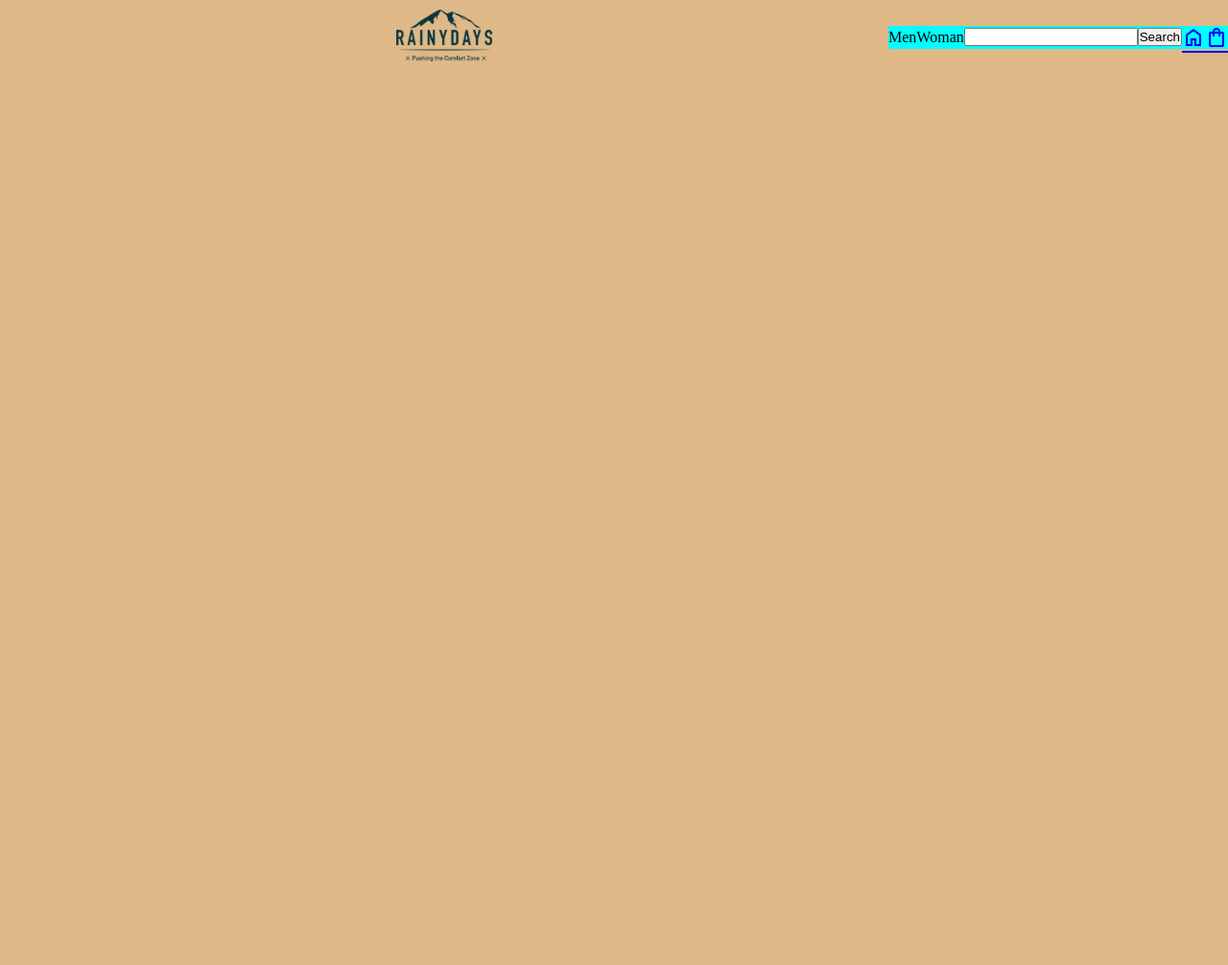
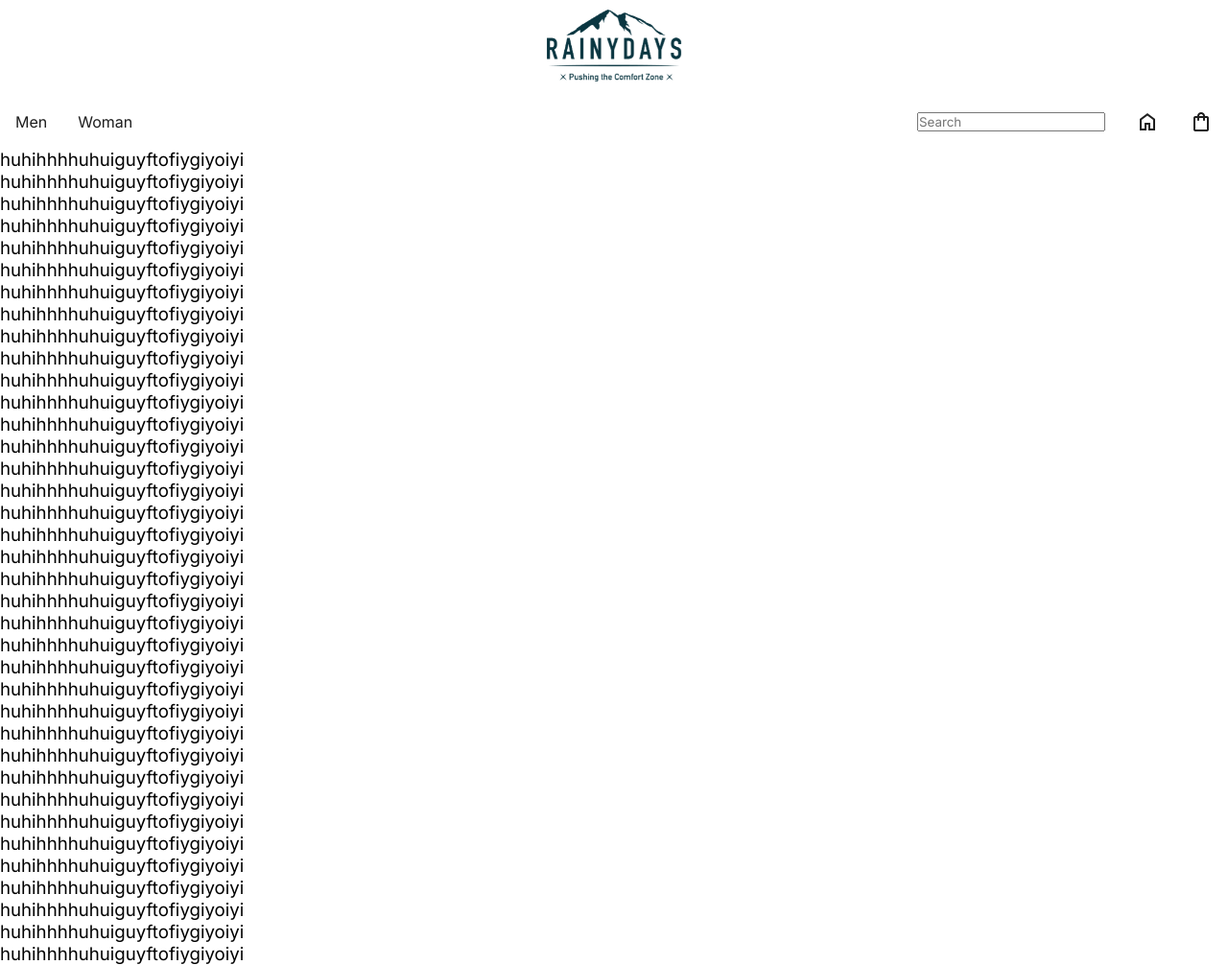
Before and after one commit to adamekholt/html-css-AdamEkholt, a plain HTML site: page index.html in a window 1280 px wide. Shown: the whole page at 96% size. Before the commit the page ends 800 px from the top, so only its background shows below. Drawn offline with nearby package versions, Linux system fonts and the light colour scheme.

Commit message:
made navbar and added pages

```diff
--- a/index.html
+++ b/index.html
@@ -6,29 +6,85 @@
     <title>Homepage</title>
     <link rel="stylesheet" href="./style/style.css"/>
     <link rel="stylesheet" href="https://fonts.googleapis.com/css2?family=Material+Symbols+Outlined" />
+    <link href="https://fonts.googleapis.com/css2?family=Inter:ital,opsz,wght@0,14..32,100..900;1,14..32,100..900&display=swap" rel="stylesheet">
 </head>
 <body>
-    <header class="top_container">
-        <div class="logo">
-            <a href="index.html"><img class="top_header_img" src="./images/RainyDays_Logo.png" alt="RainyDays_Logo" /></a>
+    <header>
+        <div class="nav-container-top">
+            <div class="logo">
+                <a href="index.html"><img class="top_header_img" src="./images/RainyDays_Logo.png" alt="RainyDays_Logo" /></a>
+            </div>
         </div>
-    <header class="nav_container">
-        <a class="men_nav" id="open-overlay-men">Men</a>
-        <a class="woman_nav" id="open-overlay-woman">Woman</a>
-        <input type="search" id="search_input"></input>
-            <button type="submit">Search</button>
-        <a href="index.html" class="material-symbols-outlined">home</a>
-        <a href="cart.html" class="material-symbols-outlined">shopping_bag</a>
+        <div class="nav-container-bottom">
+            <div class="left-nav">
+                <div class="dropdown">
+                    <button class="dropbtn">Men</button>
+                    <div class="dropdown-content">
+                      <a href="#">Link 1</a>
+                      <a href="#">Link 2</a>
+                      <a href="#">Link 3</a>
+                    </div>
+                  </div>
+                <div class="dropdown">
+                    <button class="dropbtn">Woman</button>
+                    <div class="dropdown-content">
+                      <a href="#">Link 1</a>
+                      <a href="#">Link 2</a>
+                      <a href="#">Link 3</a>
+                    </div>
+                </div>
+            </div>
+            <div class="right-nav">
+                <input type="search" class="search-input" placeholder="Search">
+                <a href="index.html" class="material-symbols-outlined">home</a>
+                <a href="cart.html" class="material-symbols-outlined">shopping_bag</a>
+            </div>
+        </div>
+
     </header>
 
 
         </div>
     </header>
-    <main class="container">
-
+    <main>
+        <p>huhihhhhuhuiguyftofiygiyoiyi</p>
+        <p>huhihhhhuhuiguyftofiygiyoiyi</p>
+        <p>huhihhhhuhuiguyftofiygiyoiyi</p>
+        <p>huhihhhhuhuiguyftofiygiyoiyi</p>
+        <p>huhihhhhuhuiguyftofiygiyoiyi</p>
+        <p>huhihhhhuhuiguyftofiygiyoiyi</p>
+        <p>huhihhhhuhuiguyftofiygiyoiyi</p>
+        <p>huhihhhhuhuiguyftofiygiyoiyi</p>
+        <p>huhihhhhuhuiguyftofiygiyoiyi</p>
+        <p>huhihhhhuhuiguyftofiygiyoiyi</p>
+        <p>huhihhhhuhuiguyftofiygiyoiyi</p>
+        <p>huhihhhhuhuiguyftofiygiyoiyi</p>
+        <p>huhihhhhuhuiguyftofiygiyoiyi</p>
+        <p>huhihhhhuhuiguyftofiygiyoiyi</p>
+        <p>huhihhhhuhuiguyftofiygiyoiyi</p>
+        <p>huhihhhhuhuiguyftofiygiyoiyi</p>
+        <p>huhihhhhuhuiguyftofiygiyoiyi</p>
+        <p>huhihhhhuhuiguyftofiygiyoiyi</p>
+        <p>huhihhhhuhuiguyftofiygiyoiyi</p>
+        <p>huhihhhhuhuiguyftofiygiyoiyi</p>
+        <p>huhihhhhuhuiguyftofiygiyoiyi</p>
+        <p>huhihhhhuhuiguyftofiygiyoiyi</p>
+        <p>huhihhhhuhuiguyftofiygiyoiyi</p>
+        <p>huhihhhhuhuiguyftofiygiyoiyi</p>
+        <p>huhihhhhuhuiguyftofiygiyoiyi</p>
+        <p>huhihhhhuhuiguyftofiygiyoiyi</p>
+        <p>huhihhhhuhuiguyftofiygiyoiyi</p><p>huhihhhhuhuiguyftofiygiyoiyi</p>
+        <p>huhihhhhuhuiguyftofiygiyoiyi</p>
+        <p>huhihhhhuhuiguyftofiygiyoiyi</p>
+        <p>huhihhhhuhuiguyftofiygiyoiyi</p>
+        <p>huhihhhhuhuiguyftofiygiyoiyi</p>
+        <p>huhihhhhuhuiguyftofiygiyoiyi</p>
+        <p>huhihhhhuhuiguyftofiygiyoiyi</p>
+        <p>huhihhhhuhuiguyftofiygiyoiyi</p>
+        <p>huhihhhhuhuiguyftofiygiyoiyi</p>
+        <p>huhihhhhuhuiguyftofiygiyoiyi</p>
     </main>
     <footer>
-
     </footer>
 </body>
 </html>
--- a/style/style.css
+++ b/style/style.css
@@ -1,25 +1,141 @@
+/*Styling basics*/
 * {
     box-sizing: border-box;
     padding: 0;
     margin: 0;
+    --PRIMARY-COLOR: #103944;
+    --SECONDARY-COLOR-ONE: #456369;
+    --SECONDARY-COLOR-TWO: #A3AEB1;
+    --SECONDARY-COLOR-THREE: #D9D9D9;
+    --NEUTRAL-ONE: #FFFFFF;
+    --NEUTRAL-TWO: #1E1E1E;
+    font-family: "Inter";
 }
 
 body {
-    background-color: burlywood;
+    background-color: var(--NEUTRAL-ONE);
 }
 
-.top_container {
+p {
+    font-size: 14pt;
+}
+
+h1 {
+    font-size: 32pt;
+}
+
+h2 {
+    font-size: 20pt;
+}
+
+button {
+    background-color: var(--SECONDARY-COLOR-ONE);
+    color: var(--NEUTRAL-ONE);
+    font-family: "Inter";
+    font-size: 14pt;
+    stroke: var(--NEUTRAL-TWO);
+    border-radius: 10%;
+}
+
+a {
+    text-decoration: none;
+    color: var(--NEUTRAL-TWO);
+}
+
+/*--*/
+/* Styling header */
+.nav-container-top {
+    background-color: var(--NEUTRAL-ONE);
+    height: 20%;
+    display: flex;
+    justify-content: center;
+    position: relative;
+}
+
+.nav-container-top img {
+    width: 10rem;
+    padding: 10px;
+    position: sticky;
+    top: 0;
+    z-index: 10;
+}
+
+.nav-container-bottom {
+    background-color: var(--NEUTRAL-ONE);
+    height: 20%;
+    display: flex;
+    justify-content: space-between;
+    align-items: center;
+    z-index: 5;
+    top: 0;
+    position: sticky;
+}
+
+.left-nav {
+    display: flex;
+    justify-content: flex-start;
+}
+
+.right-nav {
+    display: flex;
+    justify-content: flex-end;
+    align-items: center;
+}
+
+.dropbtn {
+    background-color: var(--NEUTRAL-ONE);
+    color: var(--NEUTRAL-TWO);
+    padding: 1rem;
+    font-size: 1rem;
+    border: none;
+  }
+
+  .dropdown {
+    position: relative;
+    display: inline-block;
+  }
+
+  .dropdown-content {
+    display: none;
+    position: absolute;
+    background-color: var(--NEUTRAL-ONE);
+    min-width: 15rem;
+    z-index: 1;
+  }
+
+  .dropdown-content a {
+    color: var(--NEUTRAL-TWO);
+    padding: 1rem 1rem;
+    text-decoration: none;
+    display: block;
+  }
+
+  .dropdown-content a:hover {background-color: var(--SECONDARY-COLOR-TWO);}
+
+  .dropdown:hover .dropdown-content {display: block;}
+
+  .dropdown:hover .dropbtn {font-weight: bold; color: var(--PRIMARY-COLOR);}
+
+.search-input,
+.material-symbols-outlined {
+    margin: 1rem;
+}
+
+/**/
+
+/*
+.nav-container-top {
     height: 20%;
     display: flex;
     align-items: center;
 }
 
-.top_container > div {
+.nav-container-top > div {
     padding: 10px;
     margin: auto;
   }
 
-.top_container img {
+.nav-container-top img {
     width: 100px;
 }
 
@@ -27,5 +143,7 @@ body {
     height: 20%;
     display: flex;
     align-items: center;
-    background-color: aqua;
+    background-color:var(--NEUTRAL-ONE);
 }
+*/
+/*--*/
```
Also changed, not shown: cart.html (deleted, +0 -12 lines), pages/cart.html (added, +30 -0 lines), images/Frame 18.png (added), images/Rectangle 105.png (added), images/Rectangle 106.png (added), images/Rectangle 107.png (added), images/girljacket1.png (added), images/girljacket2.png (added), images/menjacket1.png (added), images/menjacket2.png (added), images/unsplash_mJPMbJj4AxA.png (added), pages/mens-menu.html (renamed from mens-menu.html), pages/ordervalidation.html (renamed from ordervalidation.html), pages/product-overview-men.html (renamed from product-overview-men.html), 3 more files.
